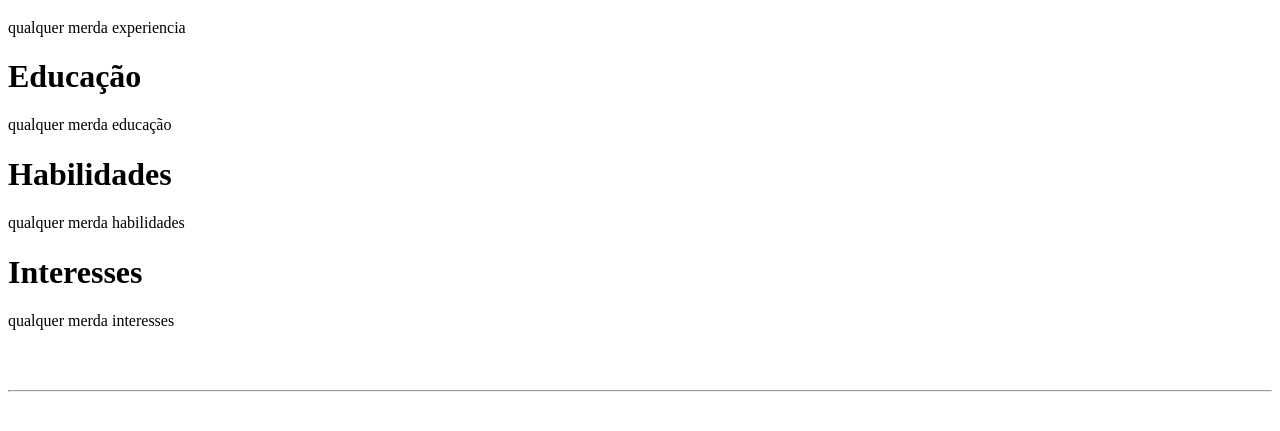
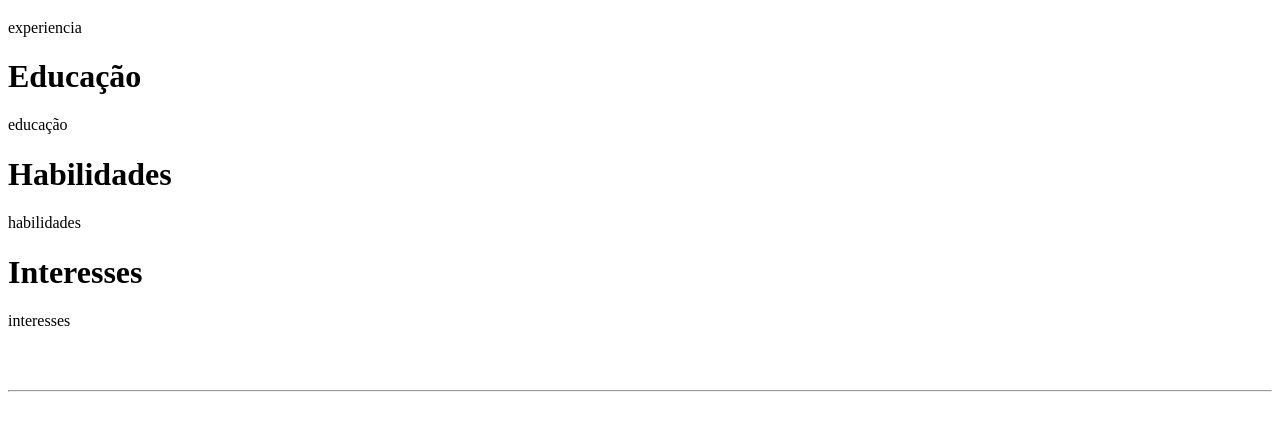
Before and after one commit to MACHOMANO/Basico-Html, a plain HTML site: page Curriculo.html in a window 1280 px wide. Shown: the part 659-1090 px from the top of the page. Drawn offline with Linux system fonts and the light colour scheme.

Commit message:
remover palavreado de baixo calao

```diff
--- a/Curriculo.html
+++ b/Curriculo.html
@@ -22,19 +22,19 @@
 			</ul>
 		</section>
 			<h1>Esperiencia profissional</h1>
-			<p>qualquer merda experiencia <p>
+			<p>experiencia <p>
 		<section>
 		</section>
 			<h1>Educação</h1>
-			<p>qualquer merda educação <p>
+			<p>educação <p>
 		<section>
 		</section>
 			<h1>Habilidades</h1>
-			<p>qualquer merda habilidades<p>
+			<p>habilidades<p>
 		<section>
 		</section>
 			<h1>Interesses</h1>
-			<p>qualquer merda interesses<p>
+			<p>interesses<p>
 		<section>
 		<section>
 		<br></br>
```
